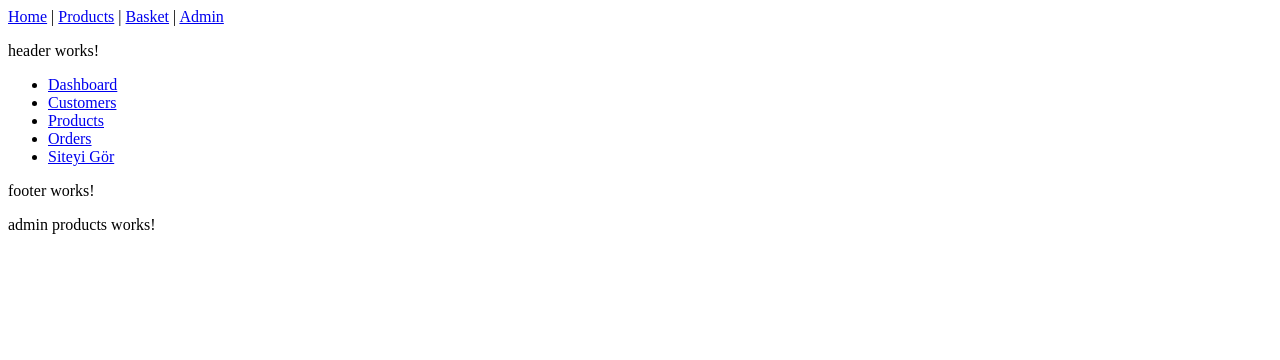
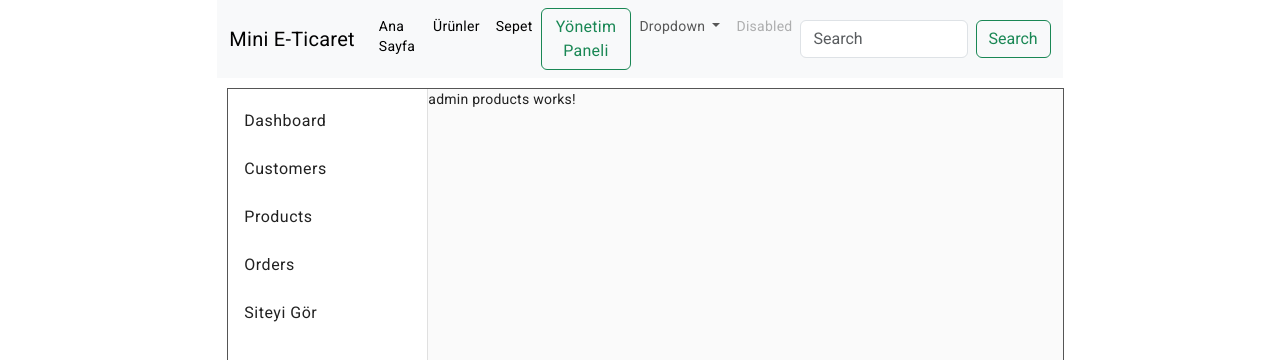
Before and after one commit to Alparslan524/MiniETicaret_Frontend, an Angular app: page /admin/products in a window 1280 px wide. Shown: the top 360 px of the page. Built offline with nearby package versions, Linux system fonts and the light colour scheme.

Commit message:
Material, bootstrap ve jquery kütüphaneleri yüklendi. Ufak tasarımlar yapıldı. Navbar, Sidebar, yönetici paneli vs

```diff
--- a/angular.json
+++ b/angular.json
@@ -30,9 +30,15 @@
               "src/assets"
             ],
             "styles": [
-              "src/styles.scss"
+              "@angular/material/prebuilt-themes/pink-bluegrey.css",
+              "src/styles.scss",
+              "node_modules/bootstrap/dist/css/bootstrap.min.css"
             ],
-            "scripts": []
+            "scripts": [
+              "node_modules/bootstrap/dist/js/bootstrap.min.js",
+              "node_modules/bootstrap/dist/js/bootstrap.bundle.js",
+              "node_modules/jquery/dist/jquery.min.js"
+            ]
           },
           "configurations": {
             "production": {
@@ -93,6 +99,7 @@
               "src/assets"
             ],
             "styles": [
+              "@angular/material/prebuilt-themes/pink-bluegrey.css",
               "src/styles.scss"
             ],
             "scripts": []
--- a/package.json
+++ b/package.json
@@ -11,13 +11,17 @@
   "private": true,
   "dependencies": {
     "@angular/animations": "^16.2.0",
+    "@angular/cdk": "^16.2.3",
     "@angular/common": "^16.2.0",
     "@angular/compiler": "^16.2.0",
     "@angular/core": "^16.2.0",
     "@angular/forms": "^16.2.0",
+    "@angular/material": "^16.2.3",
     "@angular/platform-browser": "^16.2.0",
     "@angular/platform-browser-dynamic": "^16.2.0",
     "@angular/router": "^16.2.0",
+    "bootstrap": "^5.3.1",
+    "jquery": "^3.7.1",
     "rxjs": "~7.8.0",
     "tslib": "^2.3.0",
     "zone.js": "~0.13.0"
--- a/src/app/admin/layout/components/components.module.ts
+++ b/src/app/admin/layout/components/components.module.ts
@@ -4,6 +4,8 @@ import { HeaderComponent } from './header/header.component';
 import { FooterComponent } from './footer/footer.component';
 import { SidebarComponent } from './sidebar/sidebar.component';
 import { RouterModule } from '@angular/router';
+import {MatListModule} from '@angular/material/list';
+
 
 
 
@@ -15,7 +17,8 @@ import { RouterModule } from '@angular/router';
   ],
   imports: [
     CommonModule,
-    RouterModule
+    RouterModule,
+    MatListModule
   ],
   exports:[
    HeaderComponent,
--- a/src/app/admin/layout/components/sidebar/sidebar.component.html
+++ b/src/app/admin/layout/components/sidebar/sidebar.component.html
@@ -1,7 +1,8 @@
-<ul>
-    <li><a routerLink="/admin">Dashboard</a></li>
-    <li><a routerLink="customers">Customers</a></li>
-    <li><a routerLink="products">Products</a></li>
-    <li><a routerLink="orders">Orders</a></li>
-    <li><a routerLink="">Siteyi Gör</a></li>
-</ul>
+<mat-list role="list">
+    <a mat-list-item role="listitem" routerLink="/admin">Dashboard</a>
+    <a mat-list-item role="listitem" routerLink="customers">Customers</a>
+    <a mat-list-item role="listitem" routerLink="products">Products</a>
+    <a mat-list-item role="listitem" routerLink="orders">Orders</a>
+    <a mat-list-item role="listitem" routerLink="">Siteyi Gör</a>
+
+  </mat-list>
--- a/src/app/admin/layout/layout.component.html
+++ b/src/app/admin/layout/layout.component.html
@@ -1,5 +1,4 @@
-<app-header></app-header>
-<app-sidebar></app-sidebar>
-<app-footer></app-footer>
-
-<router-outlet></router-outlet>
+<mat-drawer-container class="admin-container">
+    <mat-drawer mode="side" opened class="admin-left"><app-sidebar></app-sidebar></mat-drawer>
+    <mat-drawer-content><router-outlet></router-outlet></mat-drawer-content>
+  </mat-drawer-container>
--- a/src/app/admin/layout/layout.component.scss
+++ b/src/app/admin/layout/layout.component.scss
@@ -0,0 +1,10 @@
+.admin-container {
+  width: 99%;
+  height: 800px;
+  margin: 10px;
+  border: 1px solid #555;
+}
+
+.admin-left {
+  width: 200px;
+}
--- a/src/app/admin/layout/layout.module.ts
+++ b/src/app/admin/layout/layout.module.ts
@@ -3,6 +3,7 @@ import { CommonModule } from '@angular/common';
 import { LayoutComponent } from './layout.component';
 import { ComponentsModule } from './components/components.module';
 import { RouterModule } from '@angular/router';
+import {MatSidenavModule} from '@angular/material/sidenav';
 
 
 
@@ -13,7 +14,8 @@ import { RouterModule } from '@angular/router';
   imports: [
     CommonModule,
     ComponentsModule,
-    RouterModule
+    RouterModule,
+    MatSidenavModule
   ],
   exports:[
     LayoutComponent
--- a/src/app/app.component.html
+++ b/src/app/app.component.html
@@ -1,3 +1,59 @@
-<a routerLink="">Home</a> | <a routerLink="products">Products</a> | <a routerLink="basket">Basket</a> | <a routerLink="admin">Admin</a>
-<br>
-<router-outlet></router-outlet>
+<div class="row">
+  <div class="col-md-2"></div>
+  <div class="col-md-8">
+    <nav class="navbar navbar-expand-lg bg-light">
+      <div class="container-fluid">
+        <a class="navbar-brand" routerLink="">Mini E-Ticaret</a>
+        <button class="navbar-toggler" type="button" data-bs-toggle="collapse" data-bs-target="#navbarSupportedContent" aria-controls="navbarSupportedContent" aria-expanded="false" aria-label="Toggle navigation">
+          <span class="navbar-toggler-icon"></span>
+        </button>
+        <div class="collapse navbar-collapse" id="navbarSupportedContent">
+          <ul class="navbar-nav me-auto mb-2 mb-lg-0">
+
+            <li class="nav-item">
+              <a class="nav-link active" aria-current="page" routerLink="">Ana Sayfa</a>
+            </li>
+
+            <li class="nav-item">
+              <a class="nav-link active" aria-current="page" routerLink="products">Ürünler</a>
+            </li>
+
+            <li class="nav-item">
+              <a class="nav-link active" aria-current="page" routerLink="basket">Sepet</a>
+            </li>
+
+            <li class="nav-item">
+              <a class="btn btn-outline-success" type="submit" routerLink="admin">Yönetim Paneli</a>
+            </li>
+
+            <li class="nav-item dropdown">
+              <a class="nav-link dropdown-toggle" href="#" role="button" data-bs-toggle="dropdown" aria-expanded="false">
+                Dropdown
+              </a>
+              <ul class="dropdown-menu">
+                <li><a class="dropdown-item" href="#">Action</a></li>
+                <li><a class="dropdown-item" href="#">Another action</a></li>
+                <li><hr class="dropdown-divider"></li>
+                <li><a class="dropdown-item" href="#">Something else here</a></li>
+              </ul>
+            </li>
+            <li class="nav-item">
+              <a class="nav-link disabled">Disabled</a>
+            </li>
+          </ul>
+          <form class="d-flex" role="search">
+            <input class="form-control me-2" type="search" placeholder="Search" aria-label="Search">
+            <button class="btn btn-outline-success" type="submit">Search</button>
+          </form>
+        </div>
+      </div>
+    </nav>
+  </div>
+  <div class="col-md-2"></div>
+</div>
+
+  <div class="row">
+    <div class="col-md-2"></div>
+    <div class="col-md-8"><router-outlet></router-outlet></div>
+    <div class="col-md-2"></div>
+  </div>
--- a/src/app/app.module.ts
+++ b/src/app/app.module.ts
@@ -5,6 +5,7 @@ import { AppRoutingModule } from './app-routing.module';
 import { AppComponent } from './app.component';
 import { AdminModule } from './admin/admin.module';
 import { UiModule } from './ui/ui.module';
+import { BrowserAnimationsModule } from '@angular/platform-browser/animations';
 
 @NgModule({
   declarations: [
@@ -13,7 +14,7 @@ import { UiModule } from './ui/ui.module';
   imports: [
     BrowserModule,
     AppRoutingModule,
-    AdminModule,UiModule//Export,import önemli
+    AdminModule,UiModule, BrowserAnimationsModule//Export,import önemli
   ],
   providers: [],
   bootstrap: [AppComponent]
--- a/src/index.html
+++ b/src/index.html
@@ -6,8 +6,11 @@
   <base href="/">
   <meta name="viewport" content="width=device-width, initial-scale=1">
   <link rel="icon" type="image/x-icon" href="favicon.ico">
+  <link rel="preconnect" href="https://fonts.gstatic.com">
+  <link href="https://fonts.googleapis.com/css2?family=Roboto:wght@300;400;500&display=swap" rel="stylesheet">
+  <link href="https://fonts.googleapis.com/icon?family=Material+Icons" rel="stylesheet">
 </head>
-<body>
+<body class="mat-typography">
   <app-root></app-root>
 </body>
 </html>
--- a/src/styles.scss
+++ b/src/styles.scss
@@ -1 +1 @@
-/* You can add global styles to this file, and also import other style files */
+@import "~@angular/material/prebuilt-themes/indigo-pink.css";
```
Also changed, not shown: 1 other file (tests, documents, lock files or other folders).
